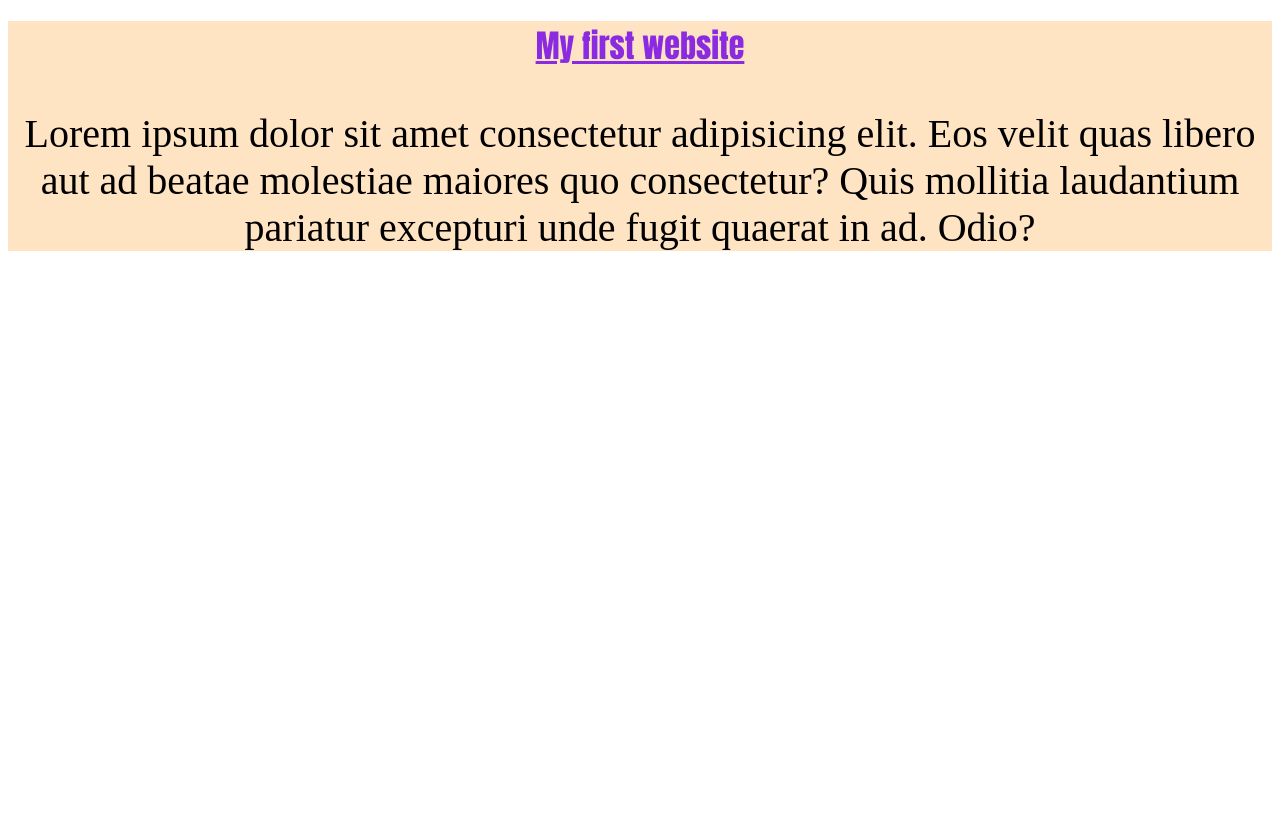
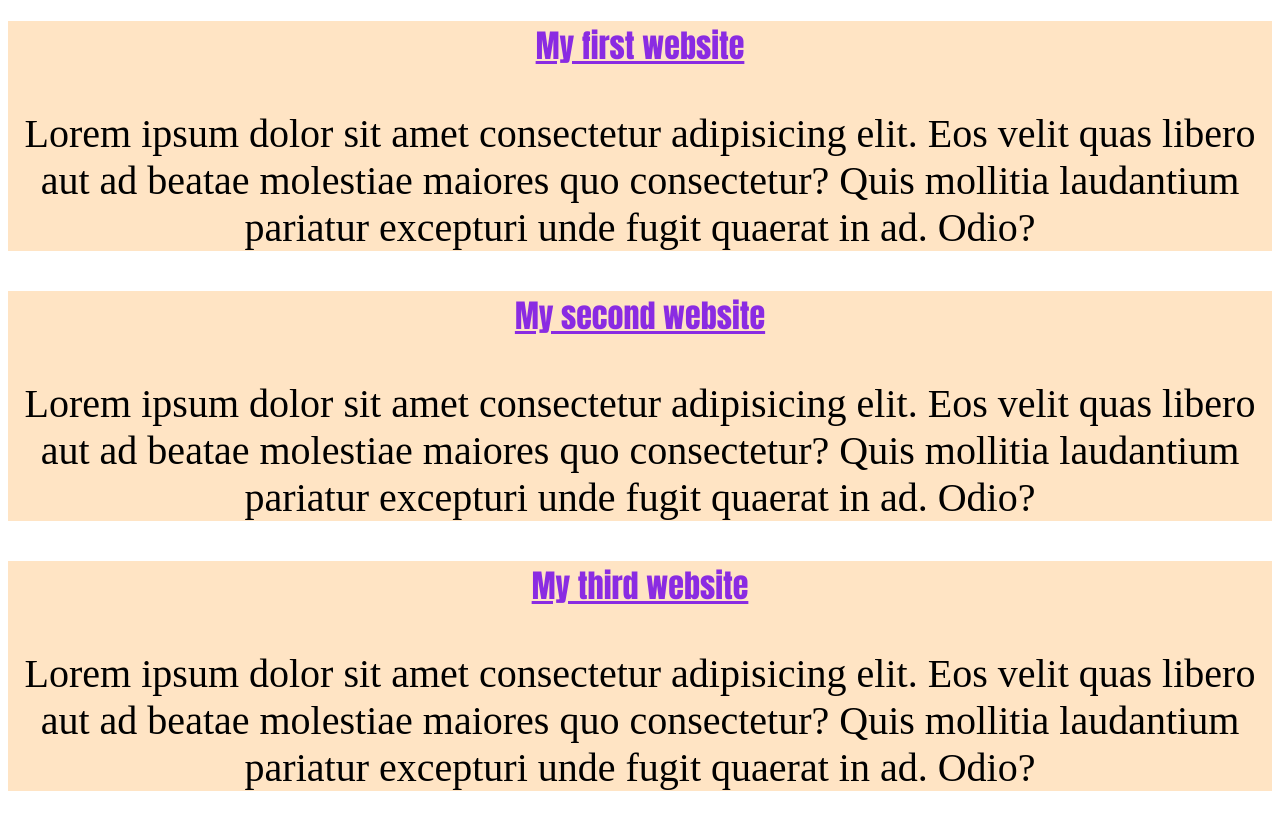
Before and after one commit to Bipro-Sarker/Second-repo, a plain HTML site: page sec.html in a window 1280 px wide. Before the commit the page ends 800 px from the top, so only its background shows below. Drawn offline with Linux system fonts and the light colour scheme.

Commit message:
added second blog

```diff
--- a/sec.html
+++ b/sec.html
@@ -11,5 +11,14 @@
         <h1>My first website</h1>
         <p>Lorem ipsum dolor sit amet consectetur adipisicing elit. Eos velit quas libero aut ad beatae molestiae maiores quo consectetur? Quis mollitia laudantium pariatur excepturi unde fugit quaerat in ad. Odio?</p>
     </div>
+    <div>
+        <h1>My second website</h1>
+        <p>Lorem ipsum dolor sit amet consectetur adipisicing elit. Eos velit quas libero aut ad beatae molestiae maiores quo consectetur? Quis mollitia laudantium pariatur excepturi unde fugit quaerat in ad. Odio?</p>
+    </div>
+    <div>
+        <h1>My third website</h1>
+        <p>Lorem ipsum dolor sit amet consectetur adipisicing elit. Eos velit quas libero aut ad beatae molestiae maiores quo consectetur? Quis mollitia laudantium pariatur excepturi unde fugit quaerat in ad. Odio?</p>
+    </div>
+
 </body>
 </html>
```
